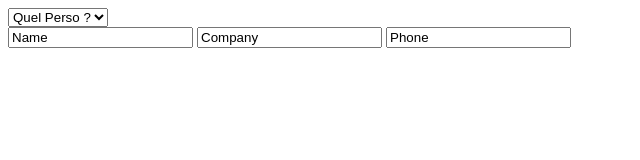
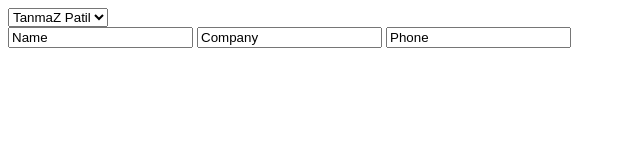
Before and after one commit to Patrick31000/Challenge-Number-One, a plain HTML site: page index.html in a window 1280 px wide. Shown: the full height of the page, 0-640 px from the left. Drawn offline with nearby package versions, Linux system fonts and the light colour scheme.

Commit message:
Commit Final

```diff
--- a/index.html
+++ b/index.html
@@ -19,14 +19,19 @@
 
 
     <select name="Personnage" id="dropdown" class="custom-dropdown__select custom-dropdown__select--white">
-        <option>Quel Perso ?</option>
+
+
+
+
     </select>
 
 
     <div id="Div_XML"></div>
 
     <form id="general">
-        <input id="Form1" type="text" name="champ1" value="Name">
+        <input id="Form1
+
+        " type="text" name="champ1" value="Name">
         <input type="text" name="champ1" value="Company">
         <input type="text" name="champ1" value="Phone">
     </form>
```
